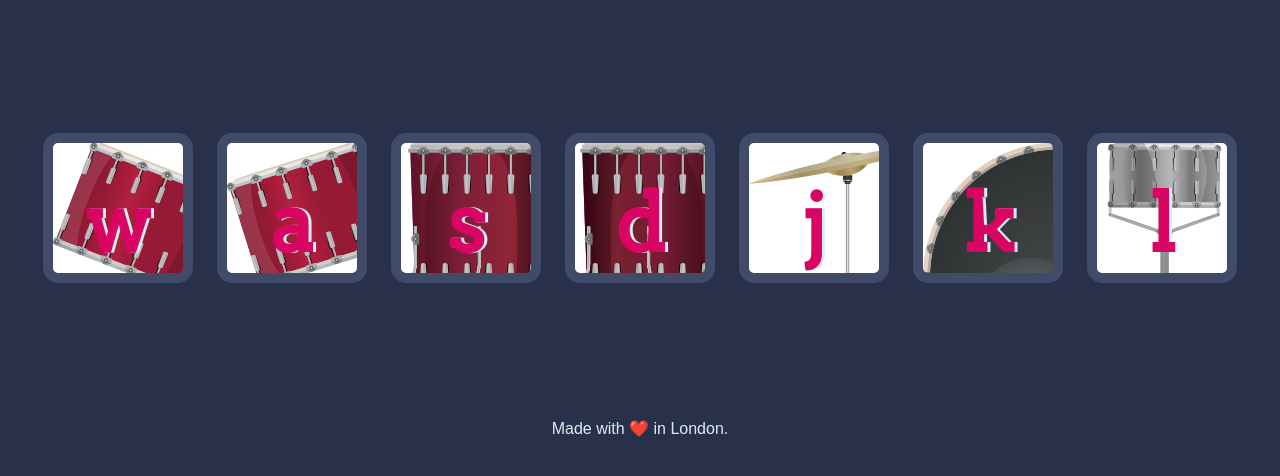
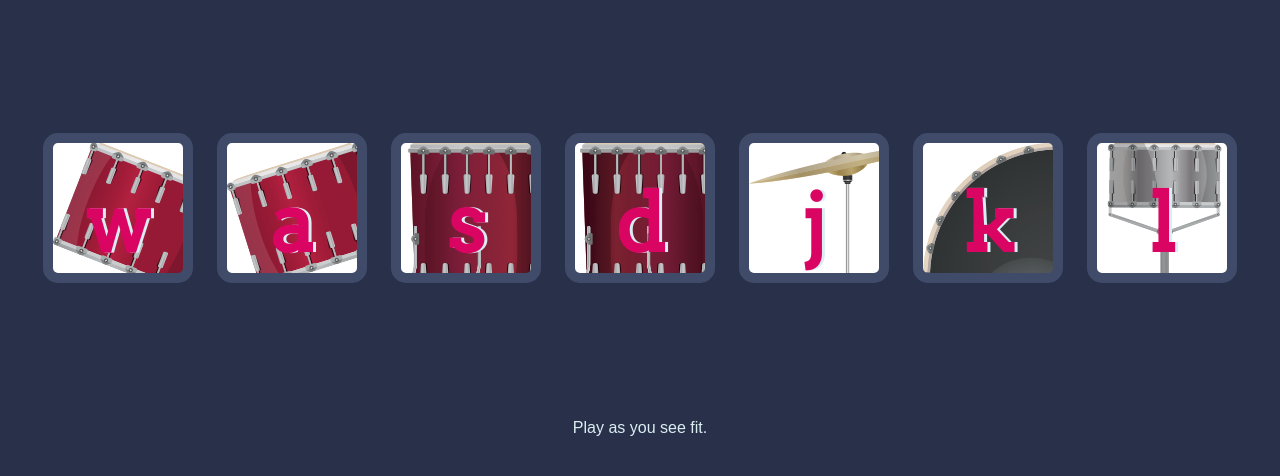
Before and after one commit to KaharWorkable/drum-kit, a plain HTML site: page index.html in a window 1280 px wide. Shown: the part 156-632 px from the top of the page. Drawn offline with Linux system fonts and the light colour scheme.

Commit message:
Update index.html

```diff
--- a/index.html
+++ b/index.html
@@ -23,7 +23,7 @@
 
 
   <footer>
-    Made with ❤️ in London.
+    Play as you see fit.
   </footer>
   <script src="index.js"></script>
 </body>
```
